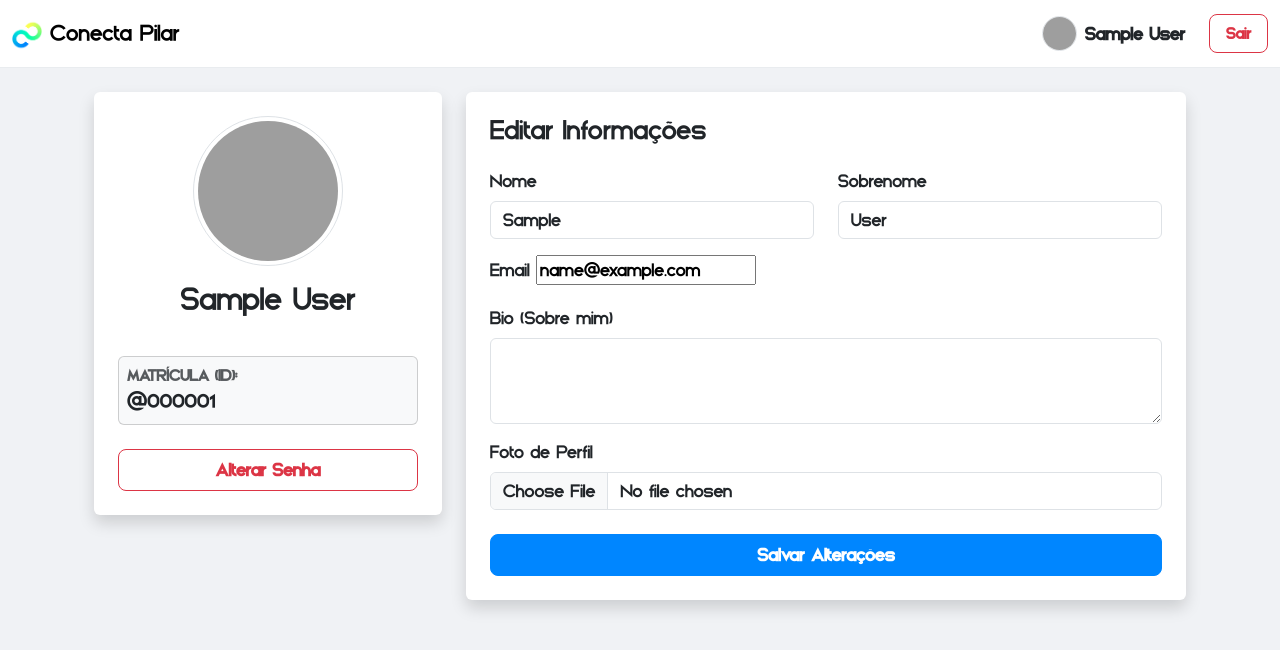
After one commit to kyliews/pilarschool, a Django app: page /perfil/ in a window 1280 px wide. The commit adds this page. Shown: the top 650 px of the page. Run offline with Django 5.2, Linux system fonts and the light colour scheme; the visitor is signed in with stand-in values (Sample User, id 1); grey boxes are pictures that could not be loaded.

Commit message:
correções gerais e adição de perfil do aluno

```diff
--- a/core/forms.py
+++ b/core/forms.py
@@ -4,6 +4,28 @@ from django.contrib.auth.forms import UserCreationForm
 from django.contrib.auth.models import User
 from django.db import transaction
 from .models import Profile, Curso, DisponibilidadeSala
+
+class UserUpdateForm(forms.ModelForm):
+    email = forms.EmailField()
+
+    class Meta:
+        model = User
+        fields = ['first_name', 'last_name', 'email']
+        # Widgets para ficar bonito com Bootstrap
+        widgets = {
+            'first_name': forms.TextInput(attrs={'class': 'form-control'}),
+            'last_name': forms.TextInput(attrs={'class': 'form-control'}),
+            'email': forms.EmailInput(attrs={'class': 'form-control'}),
+        }
+
+class ProfileUpdateForm(forms.ModelForm):
+    class Meta:
+        model = Profile
+        fields = ['foto', 'bio']
+        widgets = {
+            'bio': forms.Textarea(attrs={'class': 'form-control', 'rows': 3}),
+            'foto': forms.FileInput(attrs={'class': 'form-control'}),
+        }
 
 class CursoForm(forms.ModelForm):
     agenda_disponivel = forms.ModelChoiceField(
--- a/core/urls.py
+++ b/core/urls.py
@@ -14,6 +14,9 @@ urlpatterns = [
     # Páginas de Roles
     path('aluno/', views.aluno_view, name='aluno'),
     path('professor/', views.professor_view, name='professor'),
+
+    #rota de perfil de aluno
+    path('perfil/', views.perfil_view, name='perfil'),
 
     # Ações
     path('matricular/<int:curso_id>/', views.matricular_aluno_view, name='matricular'),
--- a/core/views.py
+++ b/core/views.py
@@ -4,10 +4,8 @@ from django.contrib.auth.decorators import login_required
 from django.contrib import messages
 from .models import Curso, Matricula
 from .models import Curso, Matricula, DisponibilidadeSala
+from .forms import UserUpdateForm, ProfileUpdateForm
 from .forms import CursoForm, CustomUserCreationForm
-
-# ... (login_view, register_view, logout_view, home_view MANTÉM IGUAL) ...
-# Vou colar apenas as views alteradas para economizar espaço, mas mantenha as de autenticação!
 
 def login_view(request):
     # (Mantenha seu código de login aqui)
@@ -34,6 +32,27 @@ def register_view(request):
     return render(request, 'core/register.html', {'form': form})
 
 @login_required
+def perfil_view(request):
+    if request.method == 'POST':
+        u_form = UserUpdateForm(request.POST, instance=request.user)
+        p_form = ProfileUpdateForm(request.POST, request.FILES, instance=request.user.profile)
+
+        if u_form.is_valid() and p_form.is_valid():
+            u_form.save()
+            p_form.save()
+            messages.success(request, 'Seu perfil foi atualizado com sucesso!')
+            return redirect('perfil')
+    else:
+        u_form = UserUpdateForm(instance=request.user)
+        p_form = ProfileUpdateForm(instance=request.user.profile)
+
+    context = {
+        'u_form': u_form,
+        'p_form': p_form
+    }
+    return render(request, 'core/perfil.html', context)
+
+@login_required
 def logout_view(request):
     logout(request)
     return redirect('login')
@@ -48,8 +67,6 @@ def home_view(request):
         elif role == 'professor': return redirect('professor')
         else: return redirect('/admin/')
     except: return redirect('login')
-
-# --- VIEWS ALTERADAS ABAIXO ---
 
 @login_required
 def aluno_view(request):
@@ -105,24 +122,30 @@ def professor_view(request):
 @login_required
 def agendamentos_view(request):
     """
-    Página de Agendamentos para o Aluno.
-    Mostra horários de laboratórios ou salas de estudo disponíveis.
+    Página de Aulas/Horários para o Aluno.
+    Mostra os cursos em que o aluno está matriculado e seus horários/links.
     """
     if request.user.profile.role != 'aluno':
         return redirect('home')
 
-    # Exemplo: Buscar todas as disponibilidades que AINDA estão livres
-    # (Ou seja, que ainda não foram ocupadas por um curso)
-    agendas_livres = DisponibilidadeSala.objects.filter(livre=True).select_related('sala')
+    minhas_aulas = Matricula.objects.filter(
+        aluno=request.user,
+        status='em_andamento'
+    ).select_related('curso', 'curso__agenda', 'curso__agenda__sala')
 
     context = {
-        'agendas_livres': agendas_livres
+        'minhas_aulas': minhas_aulas
     }
     return render(request, 'core/agendamentos.html', context)
-
 @login_required
 def matricular_aluno_view(request, curso_id):
-    # (Mantenha seu código aqui)
     curso = get_object_or_404(Curso, id=curso_id)
-    Matricula.objects.get_or_create(aluno=request.user, curso=curso)
+    # O get_or_create evita duplicidade, mas é bom garantir
+    obj, created = Matricula.objects.get_or_create(aluno=request.user, curso=curso)
+
+    if created: #adicionar uma mensagem de sucesso para confirmar a ação
+        messages.success(request, f"Matrícula realizada em {curso.nome_curso} com sucesso!")
+    else:
+        messages.info(request, "Você já está matriculado neste curso.")
+
     return redirect('aluno')
--- a/pilarapp/settings.py
+++ b/pilarapp/settings.py
@@ -132,3 +132,6 @@ LOGOUT_REDIRECT_URL = '/'
 EMAIL_BACKEND = 'django.core.mail.backends.console.EmailBackend'
 EMAIL_HOST = 'localhost'
 EMAIL_PORT = 1025
+
+MEDIA_URL = '/media/'
+MEDIA_ROOT = os.path.join(BASE_DIR, 'media')
--- a/pilarapp/urls.py
+++ b/pilarapp/urls.py
@@ -1,7 +1,14 @@
+# pilarapp/urls.py
 from django.contrib import admin
 from django.urls import path, include
+from django.conf import settings
+from django.conf.urls.static import static
 
 urlpatterns = [
     path('admin/', admin.site.urls),
     path('', include('core.urls')),
 ]
+
+# Adicione isso no final para servir as imagens
+if settings.DEBUG:
+    urlpatterns += static(settings.MEDIA_URL, document_root=settings.MEDIA_ROOT)
--- a/templates/core/base.html
+++ b/templates/core/base.html
@@ -37,17 +37,30 @@
                 {% endif %}
             </ul>
 
-            <ul class="navbar-nav ms-auto">
+            <ul class="navbar-nav ms-auto align-items-center">
                 {% if user.is_authenticated %}
+
                     <li class="nav-item">
-                        <span class="navbar-text me-3">
-                            Olá, {{ user.get_full_name|default:user.username }}!
-                            ({% if user.is_superuser %}Superuser{% else %}{{ user.profile.get_role_display }}{% endif %})
-                        </span>
+                        <a class="nav-link d-flex align-items-center gap-2" href="{% url 'perfil' %}" title="Ir para meu perfil">
+
+                            {% if user.profile.foto %}
+                                <img src="{{ user.profile.foto.url }}" alt="Foto de perfil" class="rounded-circle border" width="35" height="35" style="object-fit: cover;">
+                            {% else %}
+                                <div class="rounded-circle bg-secondary text-white d-flex justify-content-center align-items-center" style="width: 35px; height: 35px;">
+                                    {{ user.username|slice:":1"|upper }}
+                                </div>
+                            {% endif %}
+
+                            <span class="fw-bold text-dark">
+                                {{ user.get_full_name|default:user.username }}
+                            </span>
+                        </a>
                     </li>
-                    <li class="nav-item">
-                        <a class="btn btn-outline-danger" href="{% url 'logout' %}">Sair (Logout)</a>
+
+                    <li class="nav-item ms-3">
+                        <a class="btn btn-sm btn-outline-danger" href="{% url 'logout' %}">Sair</a>
                     </li>
+
                 {% else %}
                     <li class="nav-item">
                         <a class="btn btn-primary" href="{% url 'login' %}">Entrar</a>
--- /dev/null
+++ b/templates/core/perfil.html
@@ -0,0 +1,75 @@
+{% extends 'core/base.html' %}
+{% load static %}
+
+{% block title %}Meu Perfil - Conecta Pilar{% endblock %}
+
+{% block content %}
+<div class="container mt-4">
+    <div class="row justify-content-center">
+
+        <div class="col-md-4 mb-4">
+            <div class="card border-0 shadow text-center p-4">
+                <div class="mb-3">
+                    {% if user.profile.foto %}
+                        <img src="{{ user.profile.foto.url }}" class="rounded-circle img-thumbnail" style="width: 150px; height: 150px; object-fit: cover;">
+                    {% else %}
+                        <img src="https://bootdey.com/img/Content/avatar/avatar7.png" class="rounded-circle img-thumbnail" style="width: 150px; height: 150px;">
+                    {% endif %}
+                </div>
+                <h3>{{ user.get_full_name|default:user.username }}</h3>
+                <p class="text-muted">{{ user.profile.get_role_display }}</p>
+
+                <div class="card bg-light mt-3 p-2 text-start">
+                    <small class="text-muted fw-bold">MATRÍCULA (ID):</small>
+                    <p class="mb-0 fs-5">@{{ user.id|stringformat:"06d" }}</p>
+                </div>
+
+                <div class="mt-4">
+                     <a href="{% url 'password_reset' %}" class="btn btn-outline-danger w-100"> Alterar Senha</a>
+                </div>
+            </div>
+        </div>
+
+        <div class="col-md-8">
+            <div class="card border-0 shadow p-4">
+                <h4 class="mb-4">Editar Informações</h4>
+
+                <form method="POST" enctype="multipart/form-data">
+                    {% csrf_token %}
+
+                    <div class="row">
+                        <div class="col-md-6 mb-3">
+                            <label class="form-label">Nome</label>
+                            {{ u_form.first_name }}
+                        </div>
+                        <div class="col-md-6 mb-3">
+                            <label class="form-label">Sobrenome</label>
+                            {{ u_form.last_name }}
+                        </div>
+                    </div>
+
+                    <div class="mb-3">
+                        <label class="form-label">Email</label>
+                        {{ u_form.email }}
+                    </div>
+
+                    <div class="mb-3">
+                        <label class="form-label">Bio (Sobre mim)</label>
+                        {{ p_form.bio }}
+                    </div>
+
+                    <div class="mb-4">
+                        <label class="form-label">Foto de Perfil</label>
+                        {{ p_form.foto }}
+                    </div>
+
+                    <div class="d-grid">
+                        <button type="submit" class="btn btn-primary">Salvar Alterações</button>
+                    </div>
+                </form>
+            </div>
+        </div>
+
+    </div>
+</div>
+{% endblock %}
```
Also changed, not shown: core/models.py (+23 -4 lines), templates/core/agendamentos.html (+29 -15 lines), core/migrations/0001_initial.py, core/migrations/0002_profile_bio_profile_foto.py (added), 2 other files.
